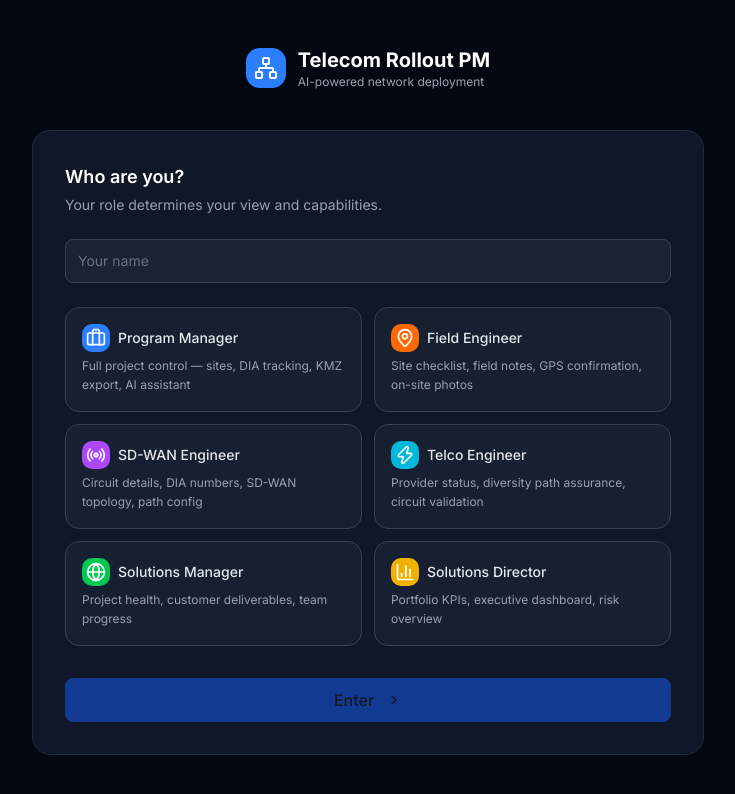
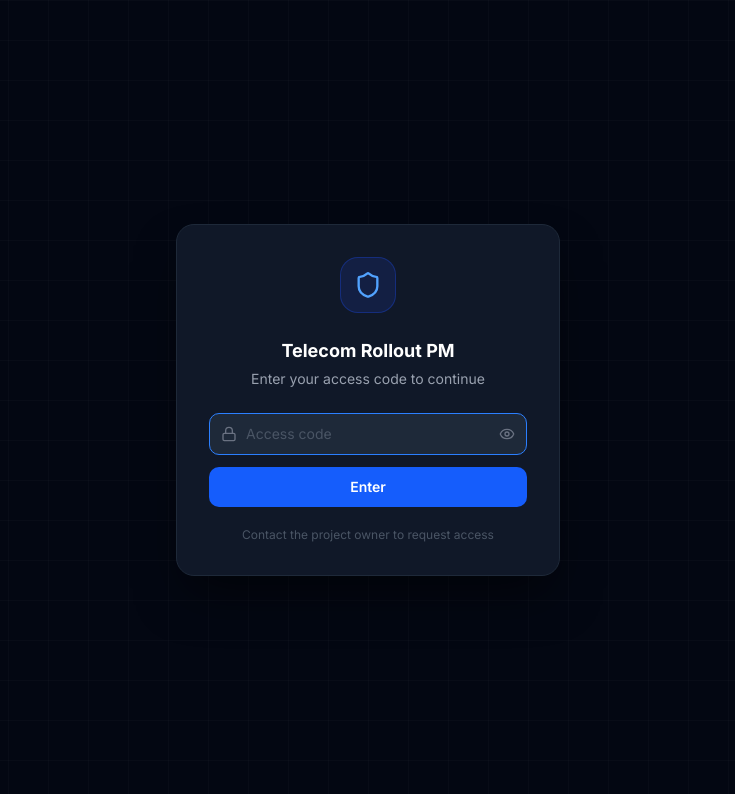
Before and after one commit to joaofelipeagui/Telecom-Rollout, a Next.js app: page / in a window 1280 px wide. Shown: the top 794 px of the page, without its empty margins (272-1007 px from the left). Built offline with nearby package versions, Linux system fonts and the light colour scheme.

Commit message:
feat: access code gate — protects app from unauthorized access
Co-Authored-By: Claude Sonnet 4.6 <noreply@anthropic.com>

```diff
--- a/src/app/layout.tsx
+++ b/src/app/layout.tsx
@@ -1,6 +1,7 @@
 import type { Metadata } from 'next'
 import { Inter } from 'next/font/google'
 import './globals.css'
+import { AccessGate } from '@/components/AccessGate'
 
 const inter = Inter({ subsets: ['latin'] })
 
@@ -13,7 +14,7 @@ export default function RootLayout({ children }: { children: React.ReactNode })
   return (
     <html lang="en" className="dark">
       <body className={`${inter.className} panel-texture text-gray-100 min-h-screen antialiased`}>
-        {children}
+        <AccessGate>{children}</AccessGate>
       </body>
     </html>
   )
--- /dev/null
+++ b/src/components/AccessGate.tsx
@@ -0,0 +1,122 @@
+'use client'
+import { useState, useEffect, useRef } from 'react'
+import { Lock, Eye, EyeOff, Shield } from 'lucide-react'
+
+const STORAGE_KEY = 'telecom_pm_access'
+const ACCESS_CODE = process.env.NEXT_PUBLIC_ACCESS_CODE ?? 'DEMO2025'
+
+export function AccessGate({ children }: { children: React.ReactNode }) {
+  const [granted,   setGranted]   = useState<boolean | null>(null)
+  const [input,     setInput]     = useState('')
+  const [showCode,  setShowCode]  = useState(false)
+  const [error,     setError]     = useState(false)
+  const [shaking,   setShaking]   = useState(false)
+  const inputRef = useRef<HTMLInputElement>(null)
+
+  useEffect(() => {
+    const stored = sessionStorage.getItem(STORAGE_KEY)
+    setGranted(stored === 'true')
+  }, [])
+
+  useEffect(() => {
+    if (granted === false) setTimeout(() => inputRef.current?.focus(), 100)
+  }, [granted])
+
+  function attempt() {
+    if (input.trim().toUpperCase() === ACCESS_CODE.toUpperCase()) {
+      sessionStorage.setItem(STORAGE_KEY, 'true')
+      setGranted(true)
+      setError(false)
+    } else {
+      setError(true)
+      setShaking(true)
+      setInput('')
+      setTimeout(() => setShaking(false), 600)
+    }
+  }
+
+  // Still checking localStorage
+  if (granted === null) return null
+
+  // Granted — render the app
+  if (granted) return <>{children}</>
+
+  // Gate screen
+  return (
+    <div className="min-h-screen bg-gray-950 flex items-center justify-center p-4">
+      {/* Subtle grid background */}
+      <div className="absolute inset-0 bg-[linear-gradient(rgba(255,255,255,0.02)_1px,transparent_1px),linear-gradient(90deg,rgba(255,255,255,0.02)_1px,transparent_1px)] bg-[size:40px_40px] pointer-events-none" />
+
+      <div className={`relative w-full max-w-sm ${shaking ? 'animate-[shake_0.5s_ease]' : ''}`}>
+
+        {/* Card */}
+        <div className="bg-gray-900 border border-gray-800 rounded-2xl p-8 shadow-2xl shadow-black/60">
+
+          {/* Icon */}
+          <div className="flex justify-center mb-6">
+            <div className="w-14 h-14 rounded-2xl bg-blue-950/60 border border-blue-800/50 flex items-center justify-center">
+              <Shield className="w-7 h-7 text-blue-400" />
+            </div>
+          </div>
+
+          {/* Header */}
+          <div className="text-center mb-6">
+            <h1 className="text-lg font-bold text-white mb-1">Telecom Rollout PM</h1>
+            <p className="text-sm text-gray-400">Enter your access code to continue</p>
+          </div>
+
+          {/* Input */}
+          <div className="space-y-3">
+            <div className="relative">
+              <Lock className="absolute left-3 top-1/2 -translate-y-1/2 w-4 h-4 text-gray-500" />
+              <input
+                ref={inputRef}
+                type={showCode ? 'text' : 'password'}
+                value={input}
+                onChange={e => { setInput(e.target.value); setError(false) }}
+                onKeyDown={e => e.key === 'Enter' && attempt()}
+                placeholder="Access code"
+                className={`w-full pl-9 pr-10 py-2.5 rounded-lg bg-gray-800 border text-sm text-white placeholder:text-gray-600 outline-none transition-colors ${
+                  error ? 'border-red-600 focus:border-red-500' : 'border-gray-700 focus:border-blue-500'
+                }`}
+              />
+              <button
+                type="button"
+                onClick={() => setShowCode(v => !v)}
+                className="absolute right-3 top-1/2 -translate-y-1/2 text-gray-500 hover:text-gray-300 transition-colors"
+              >
+                {showCode ? <EyeOff className="w-4 h-4" /> : <Eye className="w-4 h-4" />}
+              </button>
+            </div>
+
+            {error && (
+              <p className="text-xs text-red-400 text-center">Incorrect access code — please try again</p>
+            )}
+
+            <button
+              onClick={attempt}
+              className="w-full py-2.5 rounded-lg bg-blue-600 hover:bg-blue-500 active:bg-blue-700 text-sm font-semibold text-white transition-colors"
+            >
+              Enter
+            </button>
+          </div>
+
+          {/* Footer */}
+          <p className="text-center text-xs text-gray-600 mt-5">
+            Contact the project owner to request access
+          </p>
+        </div>
+      </div>
+
+      <style>{`
+        @keyframes shake {
+          0%,100% { transform: translateX(0) }
+          20%      { transform: translateX(-8px) }
+          40%      { transform: translateX(8px) }
+          60%      { transform: translateX(-6px) }
+          80%      { transform: translateX(6px) }
+        }
+      `}</style>
+    </div>
+  )
+}
```
